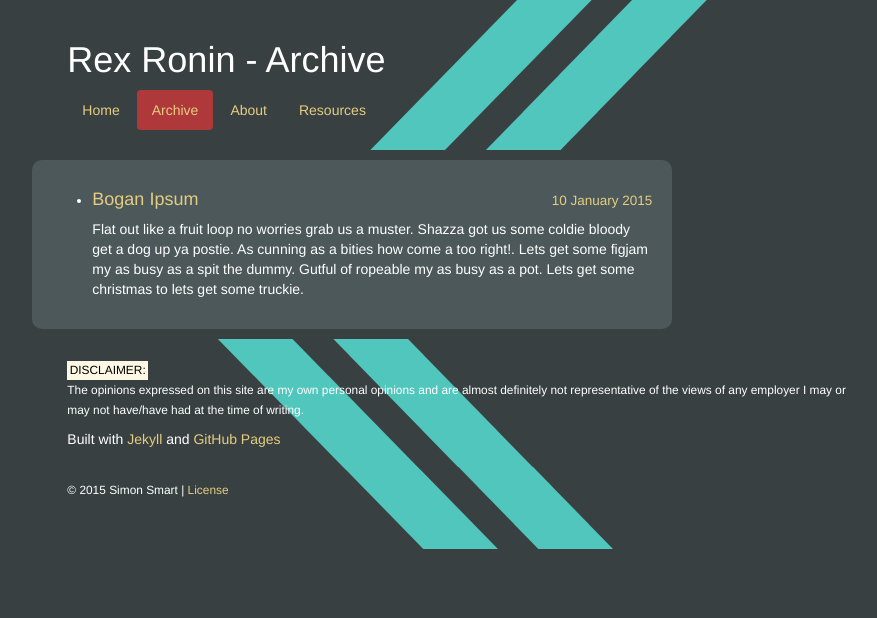
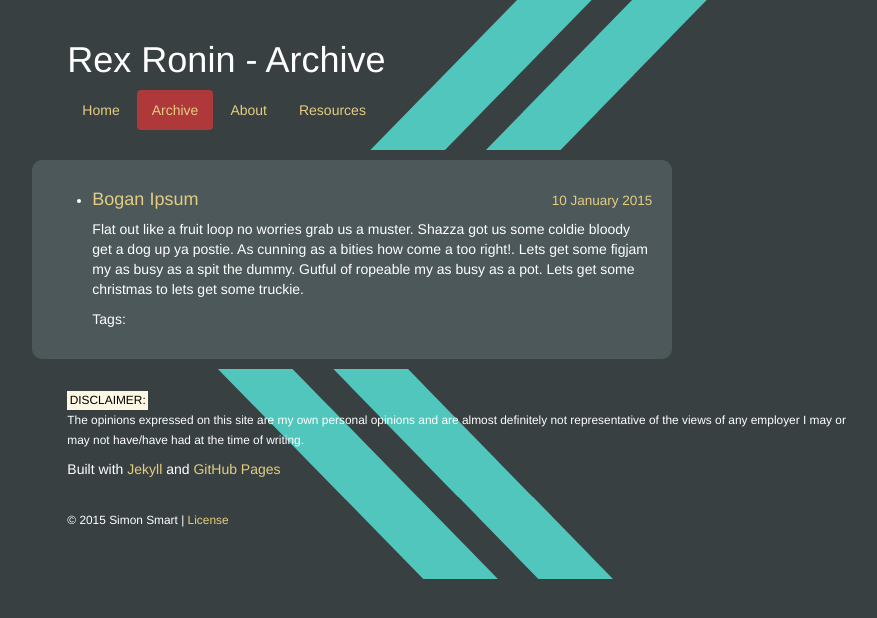
Before and after one commit to RexRonin/RexRonin.github.io, a Jekyll site: the page built from archive/index.html, in a window 1280 px wide. Shown: the top 618 px of the page, without its empty margins (181-1058 px from the left). Built offline with Jekyll 4.4.1, drawn with Linux system fonts in a browser that asks for light colours; nearby versions of some CDN libraries.

Commit message:
- added tags to archive

```diff
--- a/archive/index.html
+++ b/archive/index.html
@@ -8,9 +8,19 @@
 	<ul>
 	  {% for post in site.posts %}
 	    <li>
-	      <h4><a href="{{ post.url }}">{{ post.title }}</a><span class="date"><small>{{ post.date | date_to_long_string }}</small></span></h4>
+	      	<h4><a href="{{ post.url }}">{{ post.title }}</a><span class="date"><small>{{ post.date | date_to_long_string }}</small></span></h4>
 
-	      {{ post.excerpt }}
+	      	{{ post.excerpt }}
+
+	      	<!-- Tags -->
+			<div class="item_meta">
+				<span class="item_tags">
+					Tags:
+					{% for tag in page.tags %}
+						<a href="/tags/{{ tag }}.html" title="View posts tagged with &quot;{{ tag }}&quot;">{{ tag }}</a>{% if forloop.last != true %}, {% endif %}
+					{% endfor %}
+				</span>
+			</div>
 	    </li>
 	  {% endfor %}
 	</ul>
```
